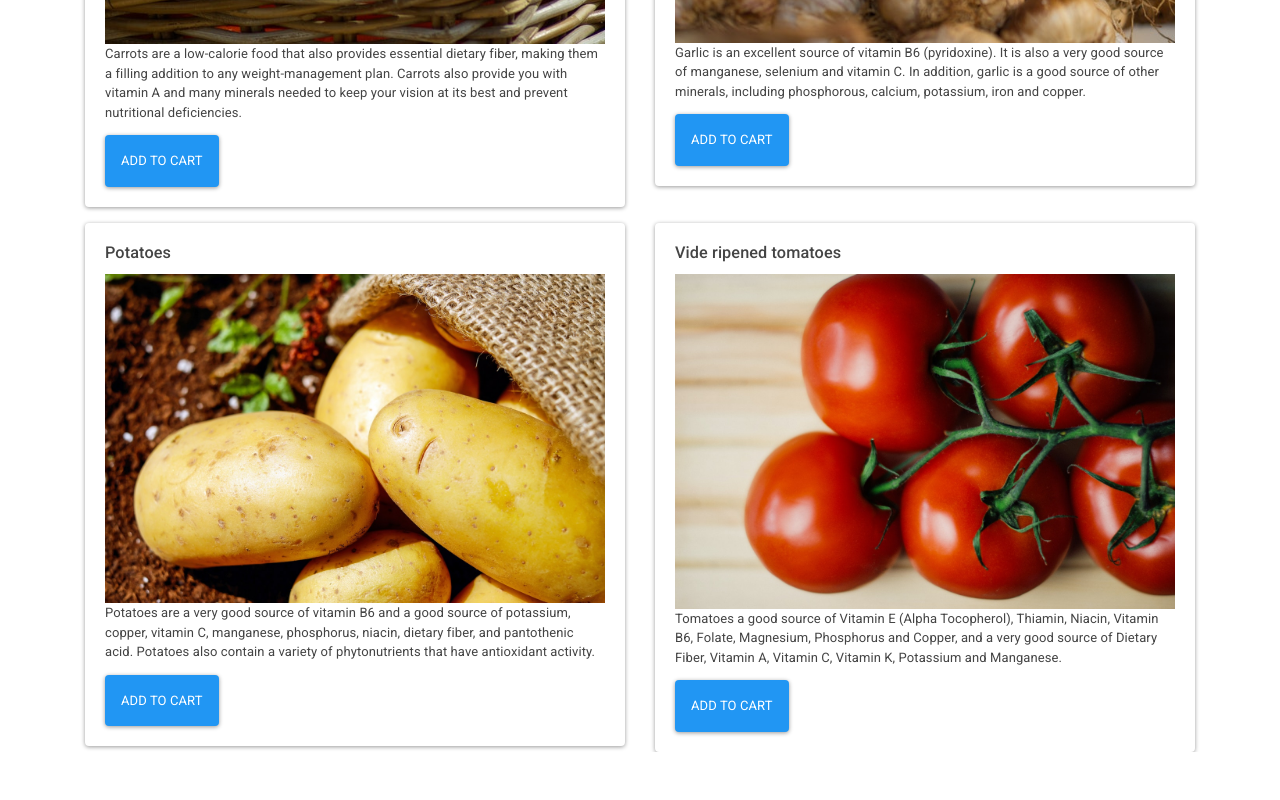
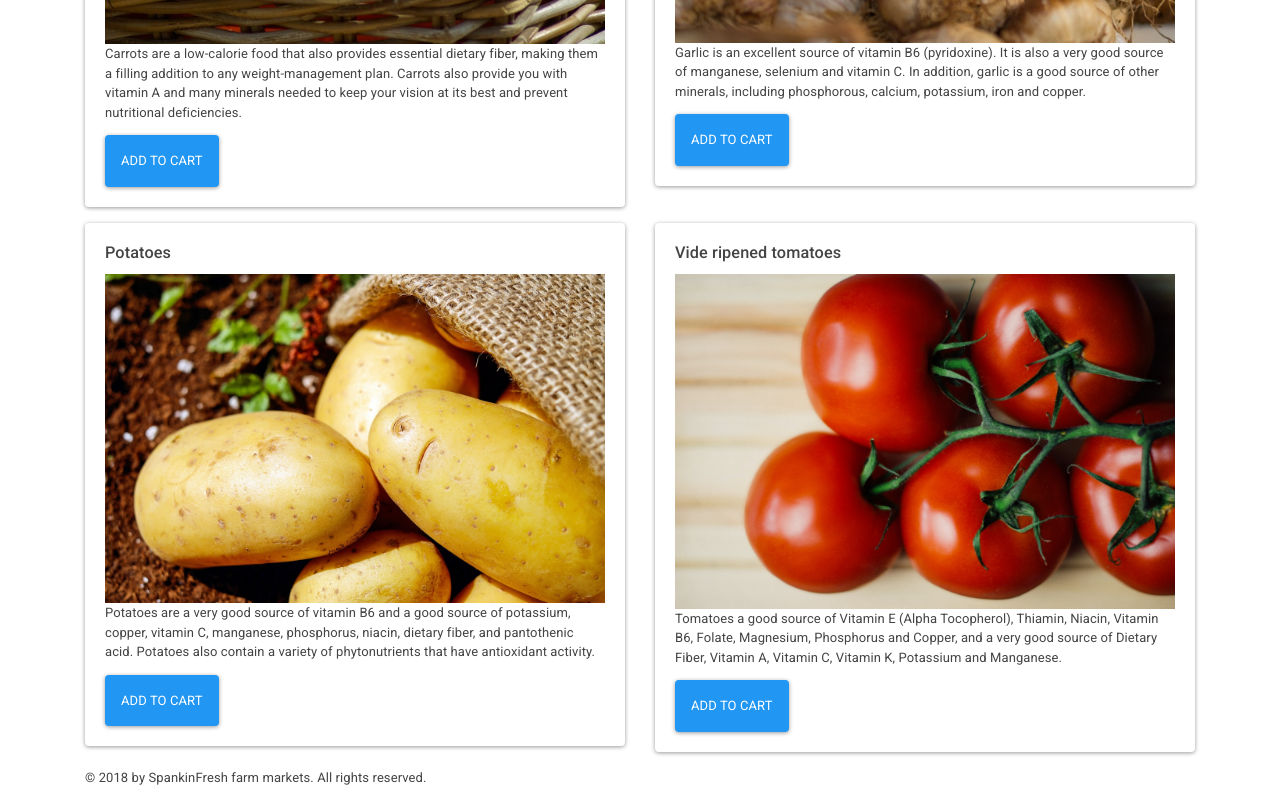
Before and after one commit to jeffrey-anderson/spankinfresh-s3, a plain HTML site: page index.html in a window 1280 px wide. Shown: the part 856-1656 px from the top of the page. Before the commit the page ends 1608 px from the top, so only its background shows below. Drawn offline with nearby package versions, Linux system fonts and the light colour scheme.

Commit message:
Add copyright footer

```diff
--- a/index.html
+++ b/index.html
@@ -108,6 +108,11 @@
 
     </div>
 
+    <div class="pt-3 row">
+        <div class="col">
+            <p>&copy; 2018 by SpankinFresh farm markets. All rights reserved.</p>
+        </div>
+    </div>
 
 </div>
 
```
